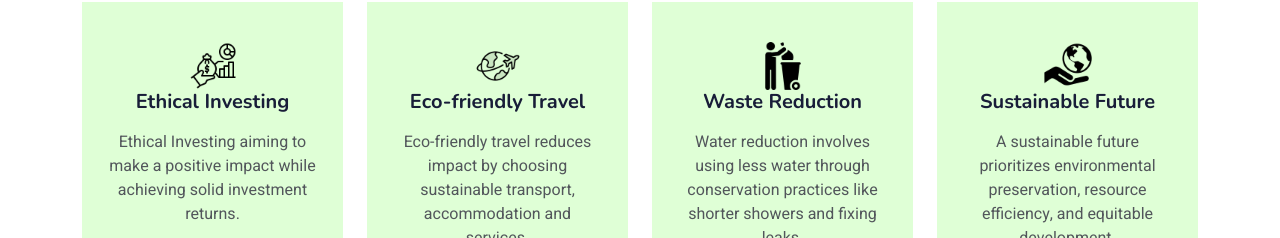
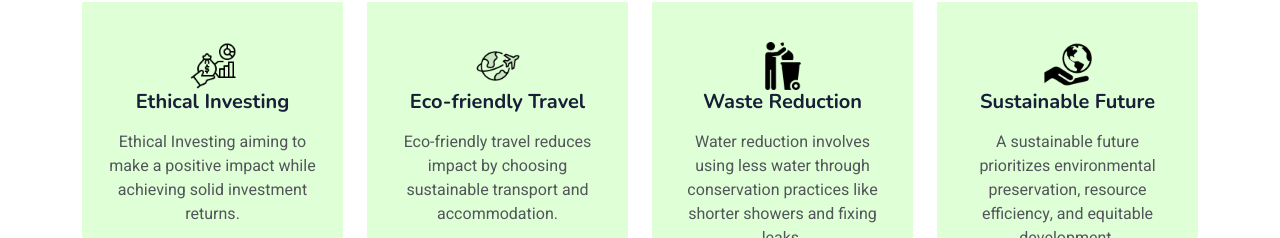
Before and after one commit to Divyansh2992/GreenPulseOK200, a plain HTML site: page about.html in a window 1280 px wide. Shown: the part 562-800 px from the top of the page. Drawn offline with nearby package versions, Linux system fonts and the light colour scheme.

Commit message:
Update about.html

```diff
--- a/about.html
+++ b/about.html
@@ -114,7 +114,7 @@
                         <div class="p-4">
                             <img src="img/international-travel.png" style="height:48px;width: 48px;">
                             <h5 class="mb-3">Eco-friendly Travel</h5>
-                            <p>Eco-friendly travel reduces impact by choosing sustainable transport, accommodation and services.</p>
+                            <p>Eco-friendly travel reduces impact by choosing sustainable transport and accommodation.</p>
                         </div>
                     </div>
                 </div>
```
